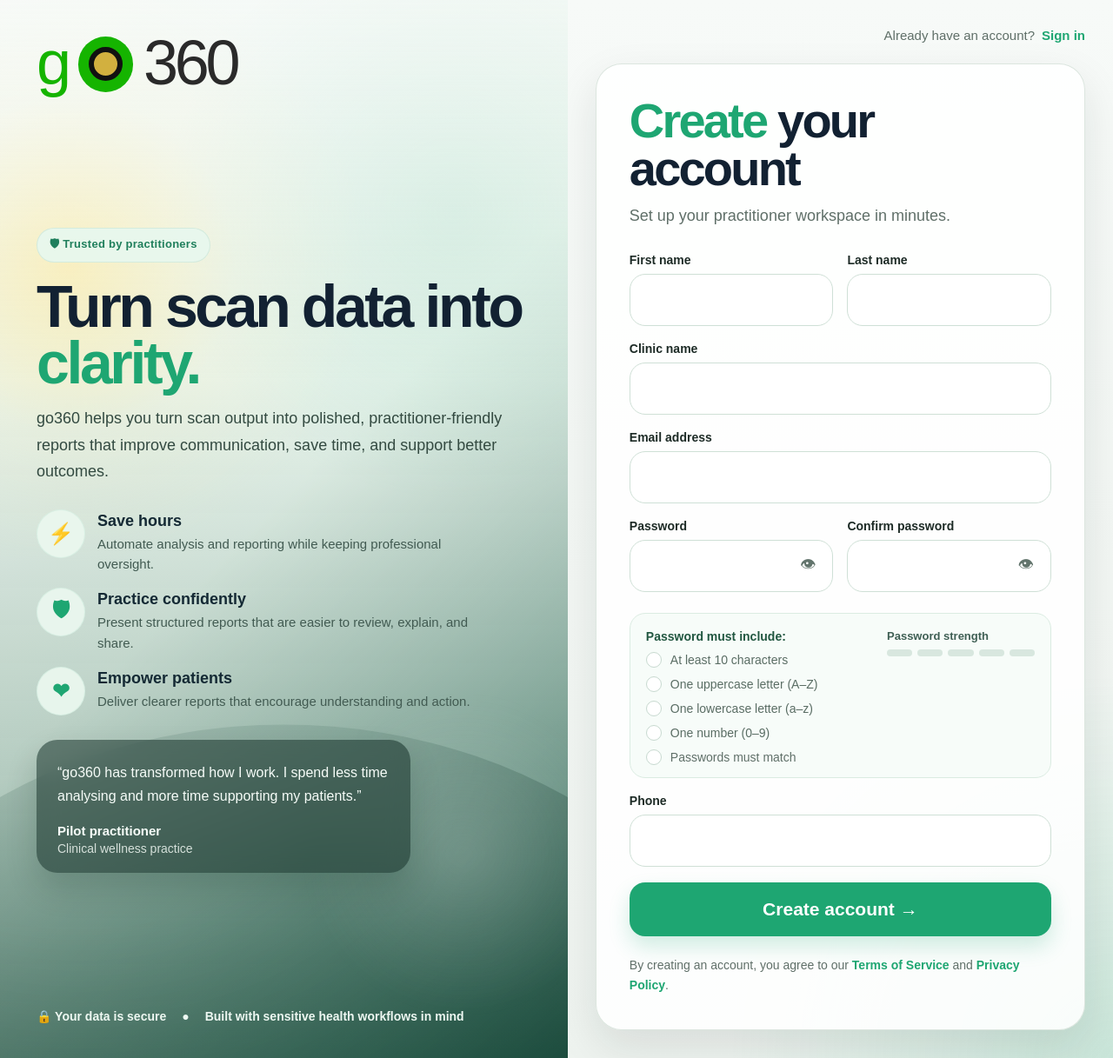
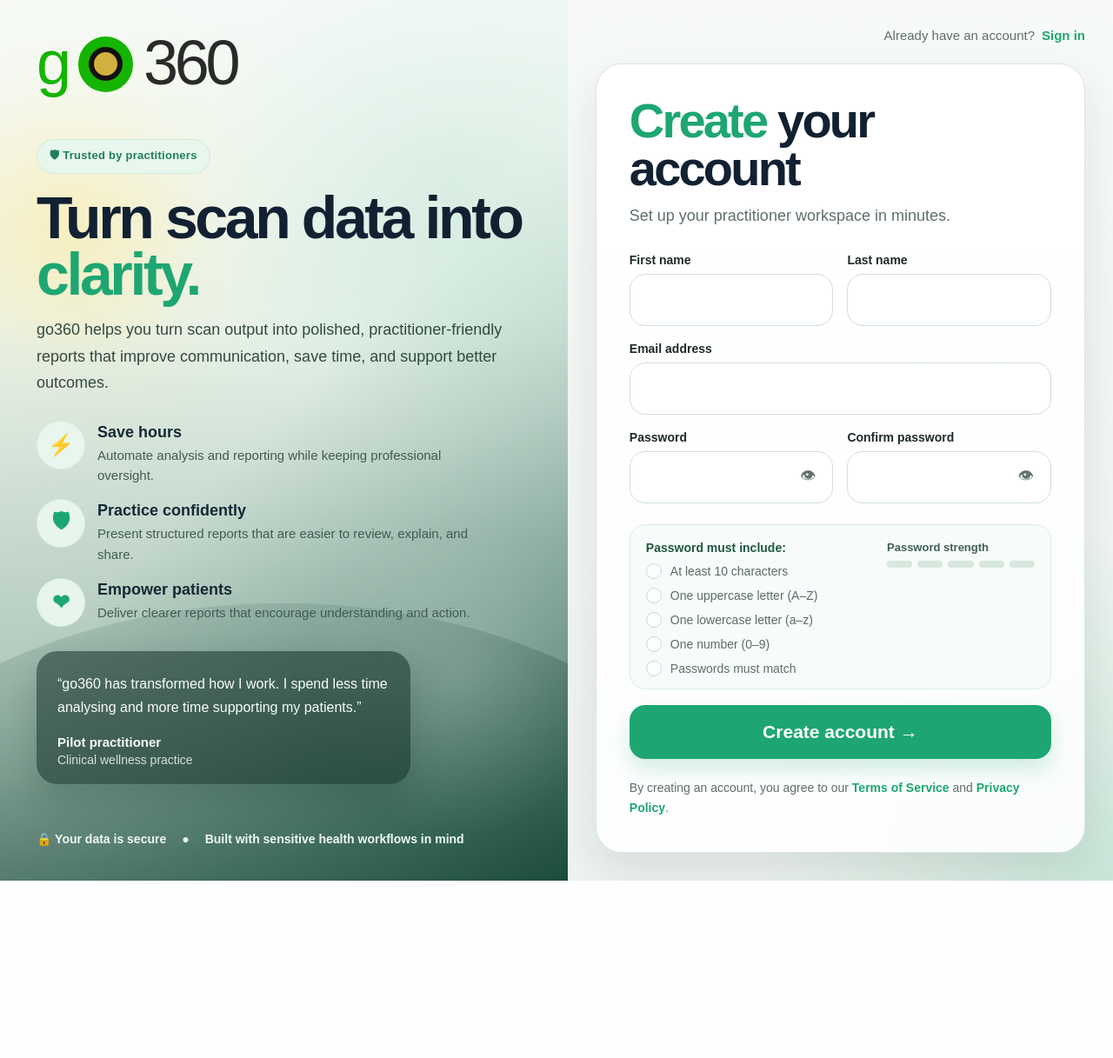
Before and after one commit to ezechiana/qrma-report-engine, a FastAPI app: page /register in a window 1280 px wide. Shown: the whole page at 87% size. After the commit the page ends 1013 px from the top, so only its background shows below. Run offline with FastAPI, Linux system fonts and the light colour scheme; parts of the project's set-up code (start-up, migrations or seed data) failed here and were passed over.

Commit message:
Fixed Registration extra fields
Co-authored-by: Cursor <cursoragent@cursor.com>

```diff
--- a/app/templates/register.html
+++ b/app/templates/register.html
@@ -682,12 +682,6 @@
                         </div>
                     </div>
 
-                    <div class="field">
-                        <label>Clinic name</label>
-                        <div class="input-wrap">
-                            <input id="clinic_name" autocomplete="organization" required />
-                        </div>
-                    </div>
 
                     <div class="field">
                         <label>Email address</label>
@@ -740,12 +734,6 @@
                         </div>
                     </div>
 
-                    <div class="field">
-                        <label>Phone</label>
-                        <div class="input-wrap">
-                            <input id="phone" type="tel" autocomplete="tel" />
-                        </div>
-                    </div>
 
                     <button class="primary-btn" type="submit">Create account →</button>
                 </form>
@@ -763,11 +751,6 @@
         localStorage.setItem("access_token", payload.access_token || "");
         localStorage.setItem("refresh_token", payload.refresh_token || "");
         localStorage.setItem("current_user", JSON.stringify(payload.user || null));
-    }
-
-    function getReferralCode() {
-        const url = new URL(window.location.href);
-        return url.searchParams.get("ref") || url.searchParams.get("referral_code") || "";
     }
 
     function togglePasswordInput(inputId) {
@@ -841,9 +824,7 @@
         const lastName = document.getElementById("last_name").value.trim();
         const password = passwordInput.value;
         const confirmPassword = confirmInput.value;
-        const clinicName = document.getElementById("clinic_name").value.trim();
         const email = document.getElementById("email").value.trim();
-        const phone = document.getElementById("phone").value.trim();
 
         if (!firstName || !lastName) {
             errorBox.textContent = "First name and last name are required.";
@@ -871,16 +852,12 @@
             first_name: firstName,
             last_name: lastName,
             full_name: `${firstName} ${lastName}`.trim(),
-            clinic_name: clinicName,
-            phone: phone,
+            // Keep signup friction low. Clinic/profile details are completed later in Settings.
+            clinic_name: "",
+            phone: "",
         };
 
-        const referralCode = getReferralCode();
-        const registerUrl = referralCode
-            ? `/auth/register?ref=${encodeURIComponent(referralCode)}`
-            : "/auth/register";
-
-        const response = await fetch(registerUrl, {
+        const response = await fetch("/auth/register", {
             method: "POST",
             headers: { "Content-Type": "application/json" },
             body: JSON.stringify(payload),
```
